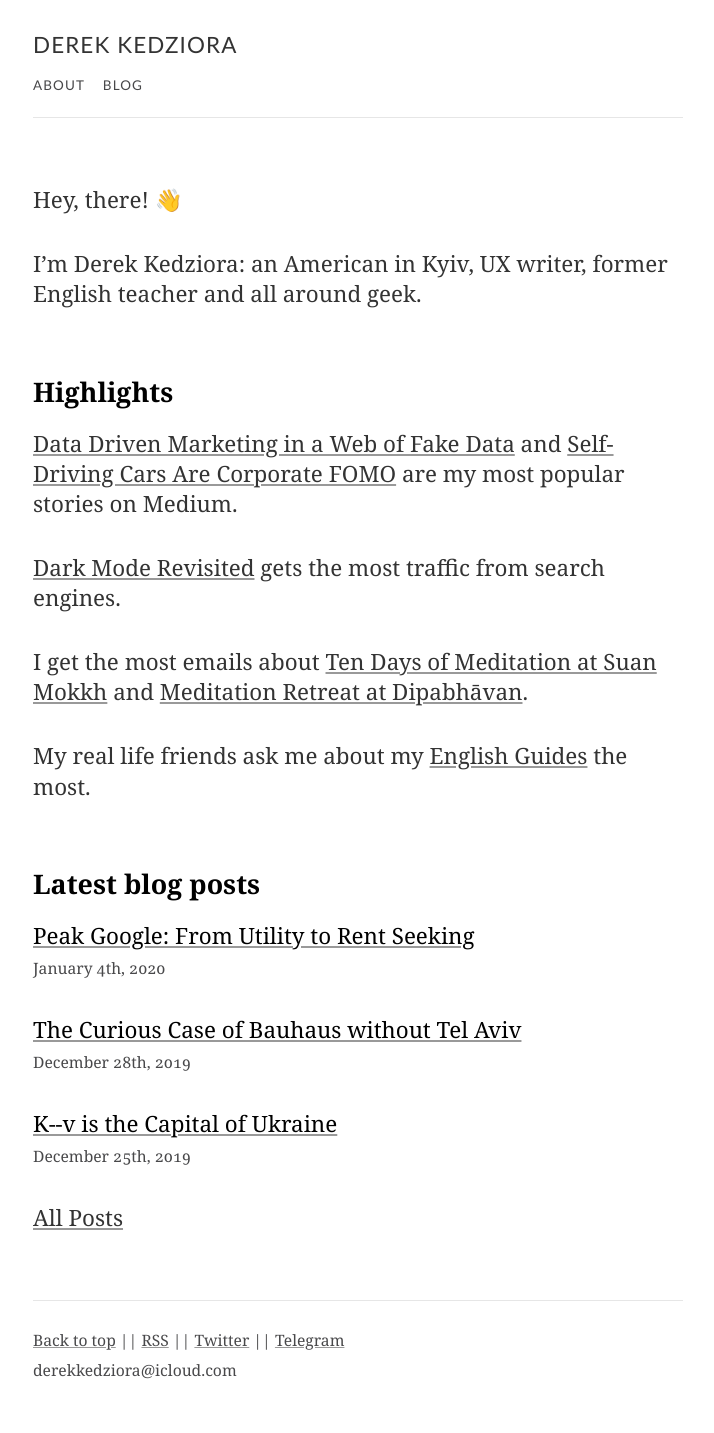
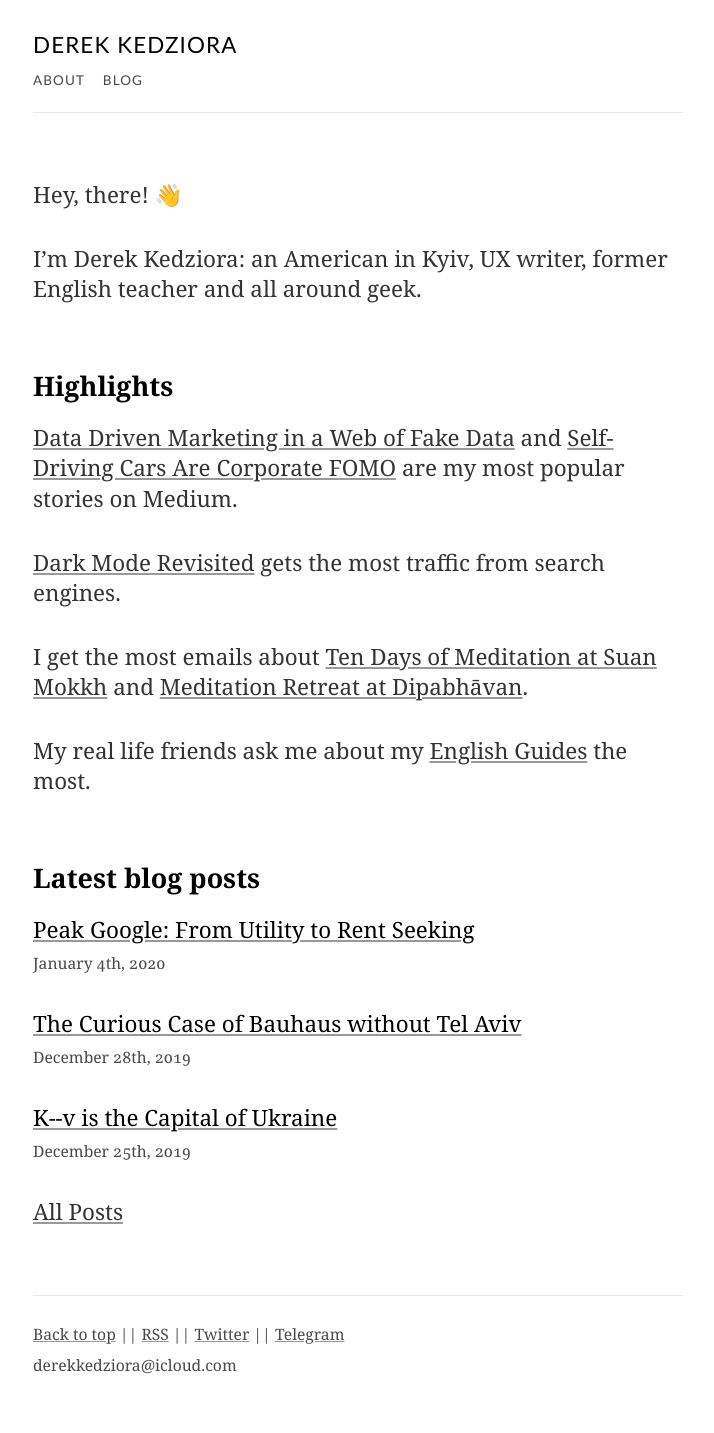
Before and after one commit to parcuri/derekkedziora.com, a Jekyll site: the page built from index.md, in a window 1280 px wide. Shown: the whole page, without its empty margins (282-996 px from the left). Built offline with Jekyll 4.4.1, drawn with Linux system fonts in a browser that asks for light colours.

Commit message:
typogrpahy tweak

```diff
--- a/assets/css/main.scss
+++ b/assets/css/main.scss
@@ -144,12 +144,11 @@
     margin: 0 2.75% 0 0;
   }
   h1, .name {
-    color: var(--main-text-color);
     display: block;
     font-weight: 400;
     font-size: 1em;
     line-height: 1;
-    margin: 0 0 .5em 0;
+    margin: 0 0 .25em 0;
   }
   .current-page {
     font-size: .6em;
```
